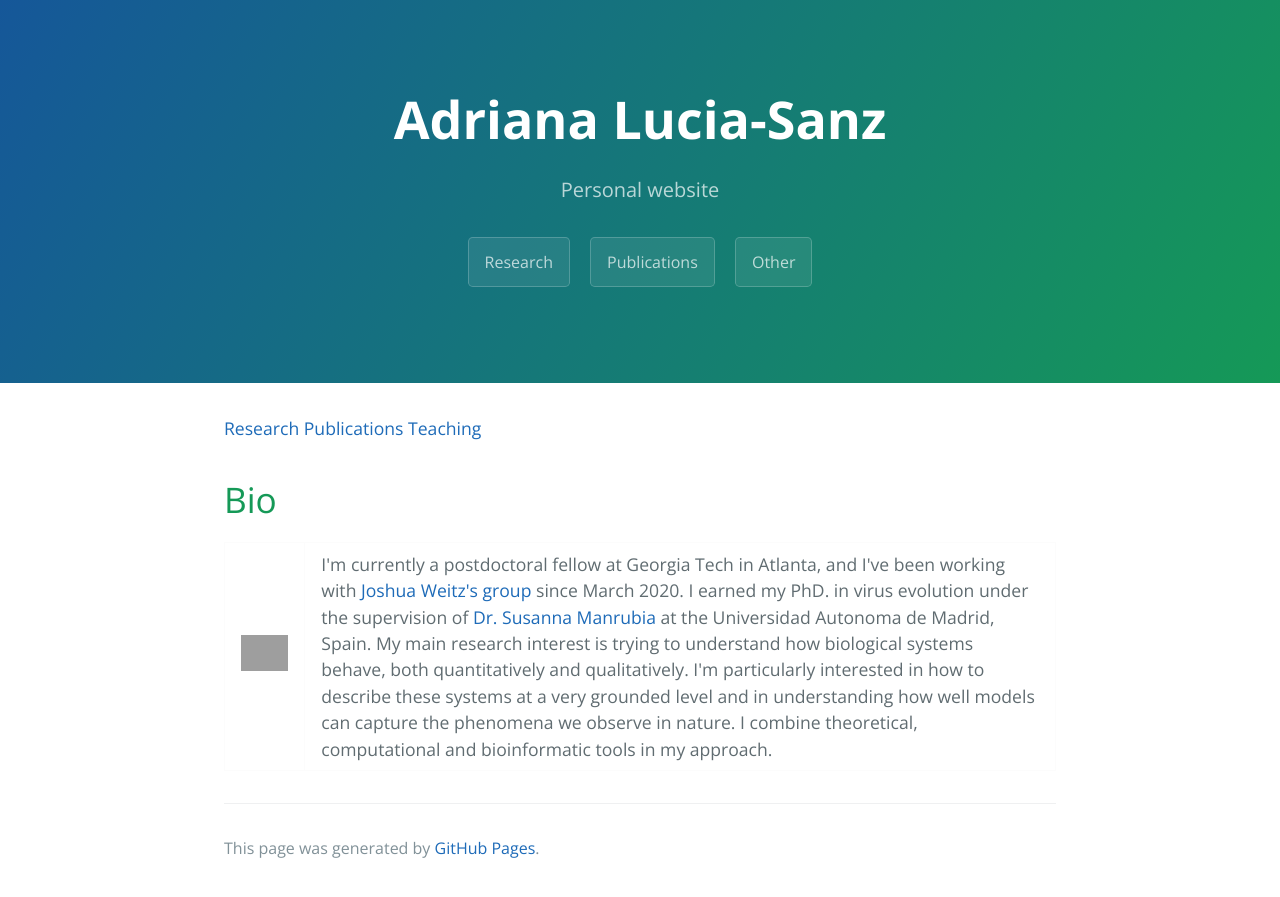
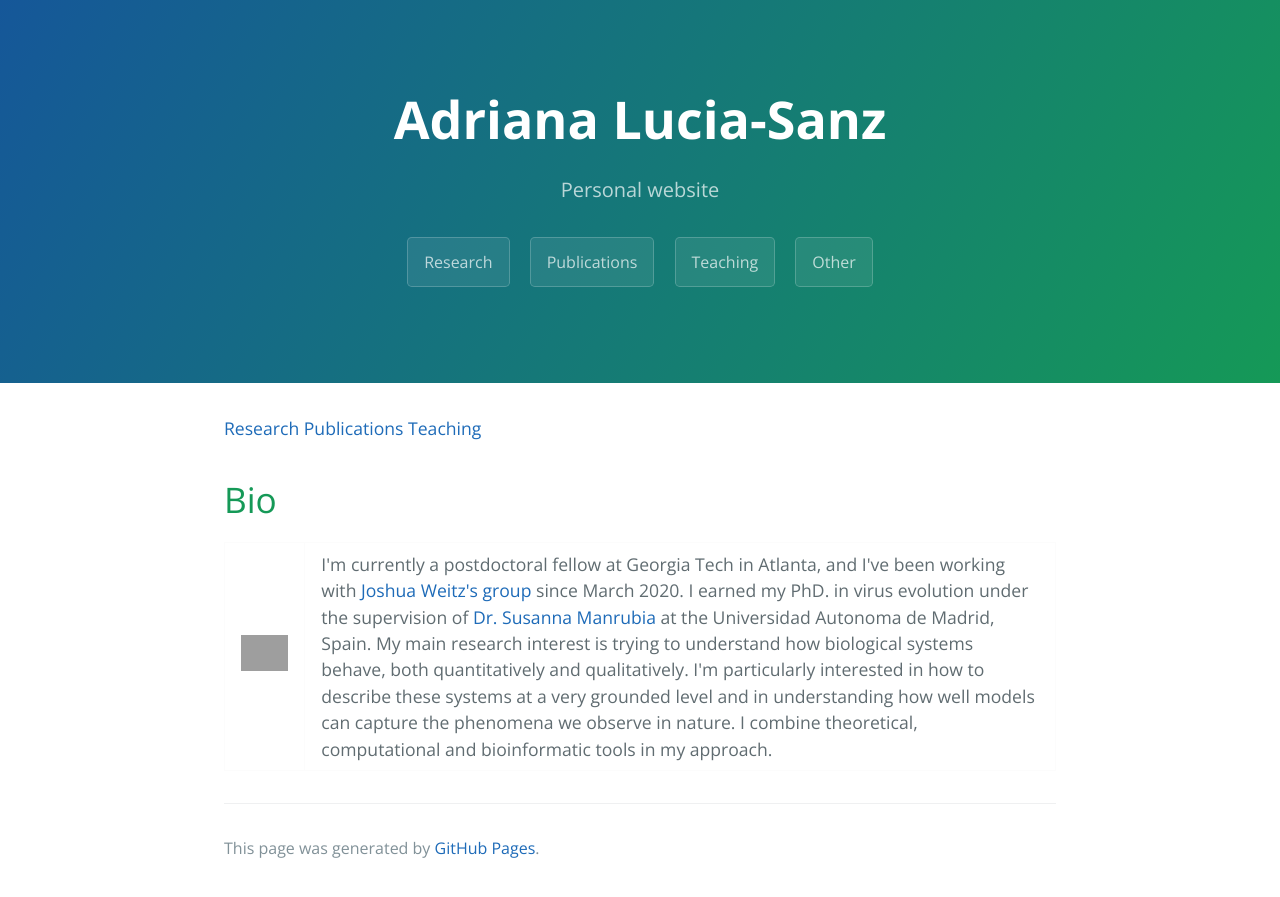
Before and after one commit to aluciasanz/aluciasanz.github.io, a Jekyll site: the page built from index.md, in a window 1280 px wide. Shown: the top 897 px of the page. Built offline with Jekyll 4.4.1, drawn with Linux system fonts in a browser that asks for light colours; grey boxes are pictures that could not be loaded.

Commit message:
Update default.html

```diff
--- a/_layouts/default.html
+++ b/_layouts/default.html
@@ -20,6 +20,7 @@
       <h2 class="project-tagline">{{ page.description | default: site.description | default: site.github.project_tagline }}</h2>
         <a href="https://aluciasanz.github.io/research.html" class="btn">Research</a>
         <a href="https://aluciasanz.github.io/publications.html" class="btn">Publications</a>
+        <a href="https://aluciasanz.github.io/teaching.html" class="btn">Teaching</a>
         <a href="{{site.github.zip_url }}" class="btn">Other</a>
 
     </header>
```
